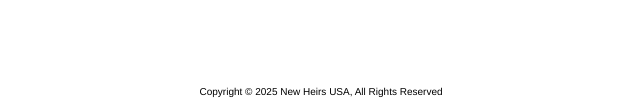
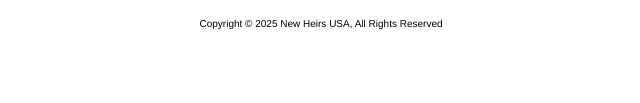
Before and after one commit to NewHeirsUSA/index.html, a plain HTML site: page index.html in a window 1280 px wide. Shown: the part 2074-2177 px from the top of the page, without its empty margins (319-959 px from the left). After the commit the page ends 2113 px from the top, so only its background shows below. Drawn offline with Linux system fonts and the light colour scheme.

Commit message:
Update index.html

```diff
--- a/index.html
+++ b/index.html
@@ -60,7 +60,7 @@
   <input class="pp-52523AEGGEZJJ" type="submit" value="Buy Now" />
   <img src=https://www.paypalobjects.com/images/Debit_Credit_APM.svg alt="cards" /></section>
 	</form></center></p>
-</tr></table><p><br></p><p><br></p>
+</tr></table>
 
 
 </body>
```
